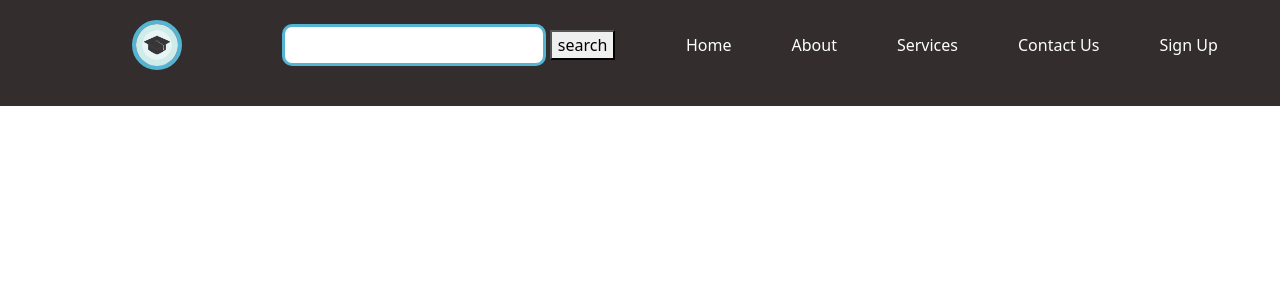
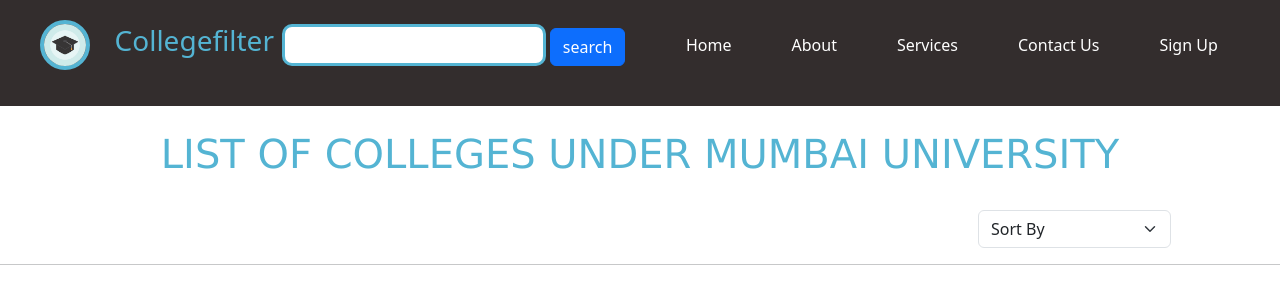
Before and after one commit to Shravvvv/collegefilter, a Django app: page /college/ in a window 1280 px wide. Shown: the top 304 px of the page. Run offline with Django 4.2, Linux system fonts and the light colour scheme.

Commit message:
twelth commit

```diff
--- a/templates/college.html
+++ b/templates/college.html
@@ -16,6 +16,13 @@
             justify-content: center;
             align-items: center;
         }
+
+        .logo h3{
+            text-align: center;
+            text-indent: 25px;
+            color: #54B4D3;
+        }
+
         .logo img{
             width: 20%;
             border: 4px solid #54B4D3;
@@ -75,6 +82,16 @@
             background-color:white;
         }
 
+        .heading{
+            align:center;
+        }
+
+        h1{
+            color:#54B4D3;
+            font-family: verdana;
+            font-size: 250%;
+            text-align: center;
+        }
 
     </style>
 
@@ -87,10 +104,11 @@
         <ul class="nav-list">
             <div class="logo">
                 <img src="{%static 'hat.png'%}" alt="Logo">
+                <h3>Collegefilter</h3>
             </div>
 		<div class="searchbar">
             	<input type="text" name="search" id="search">
-            	<button class="btn-sm">search</button>
+            	<button class="btn btn-primary " type="button">search</button>
         </div>
             <li><a href="#home">Home</a></li>
             <li><a href="#about">About</a></li>
@@ -98,5 +116,23 @@
             <li><a href="#contact">Contact Us</a></li>
 		    <li><a href="\signup" target="_self">Sign Up</a></li>
         </ul>
+
+
     </nav>
     <br>
+    <h1>LIST OF COLLEGES UNDER MUMBAI UNIVERSITY</h1>
+    <br>
+    <div class="row">
+        <div class="col-2 offset-9 ">
+            <select class="form-select " aria-label="Disabled select example" >
+                <option selected>Sort By</option>
+                <option value="1">Asending</option>
+                <option value="2">Desending</option>
+                <option value="3">All</option>
+            </select>
+        </div>
+    </div>
+    <hr>
+    <br>
+</body>
+</html>
--- a/templates/signup_page.html
+++ b/templates/signup_page.html
@@ -103,7 +103,7 @@
         </style>
     </head>
     <body>
-        <form action="#" method="post">
+        <form action="#" method="post" autocomplete="off">
             {% csrf_token %}
             {%load static%}
 
@@ -126,13 +126,13 @@
 
                         <div class="input-field">
                         <label for='password'></label>
-            	        <input type="text" placeholder="Enter Password" name="password" required><br>
+            	        <input type="password" placeholder="Enter Password" name="password" required><br>
                         </div>
 
 
                         <div class="input-field">
                         <label for="Re Enter Password"></label>
-				        <input name="repassword" placeholder="Re enter password" type="text" required=""/><br><br><br>
+				        <input name="repassword" placeholder="Re enter password" type="password" required/><br><br><br>
                         </div>
 
             	        <button type="submit"><b>Signup</b></button><br>
```
Also changed, not shown: templates/course.html (+30 -1 lines), templates/exam.html (+30 -1 lines), templates/welcome.html (+12 -4 lines), static/star.png (added).
